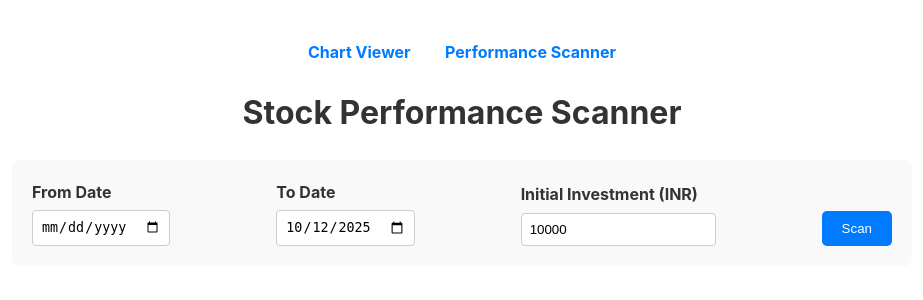
After one commit to mail2satya/backtest, a Flask app: page /scanner in a window 1280 px wide. The commit adds this page. Shown: the top 300 px of the page, without its empty margins (178-1101 px from the left). Run offline with Flask 3, Linux system fonts and the light colour scheme; the visitor is signed in with stand-in values (Sample User, id 1).

Commit message:
Adds a new stock performance scanner to the web application.
This new feature allows users to analyze and rank stocks based on their performance over a specified time period. The scanner calculates the final value of an initial investment, including reinvested dividends, and the Compound Annual Growth Rate (CAGR) for each stock.

The implementation includes:
- A new backend function, `calculate_stock_performance`, to handle the analysis.
- A new `/scanner` route and `scanner.html` template for the user interface.
- A navigation link in the main application for easy access.

```diff
--- a/webapp/app.py
+++ b/webapp/app.py
@@ -203,5 +203,82 @@ def calculate_investment():
         "cagr": round(cagr * 100, 2)
     })
 
+@app.route('/scanner', methods=['GET', 'POST'])
+@login_required
+def scanner():
+    if request.method == 'POST':
+        from_date = request.form.get('from_date')
+        to_date = request.form.get('to_date')
+        investment_amount = float(request.form.get('investment_amount', 10000))
+
+        if not from_date or not to_date:
+            return render_template('scanner.html', error="Please select both a start and end date.")
+
+        results = calculate_stock_performance(investment_amount, from_date, to_date)
+        return render_template('scanner.html', results=results)
+
+    return render_template('scanner.html')
+
+def calculate_stock_performance(investment_amount, from_date, to_date):
+    """
+    Calculates the performance of all stocks over a given period,
+    reinvesting dividends.
+    """
+    conn = get_db_connection()
+    # Get all distinct stocks from the database
+    stocks = conn.execute("SELECT DISTINCT stock FROM merged_data").fetchall()
+
+    results = []
+
+    for stock_row in stocks:
+        symbol = stock_row['stock']
+        history = conn.execute(
+            "SELECT date, close, action_type, value FROM merged_data WHERE stock = ? AND date BETWEEN ? AND ? ORDER BY date",
+            (symbol, from_date, to_date)
+        ).fetchall()
+
+        if not history or not history[0]['close']:
+            continue
+
+        initial_price = history[0]['close']
+        shares = investment_amount / initial_price
+        cash = 0
+
+        for day in history:
+            action = day['action_type'].lower() if day['action_type'] else ''
+            if action == 'dividend' and day['value'] > 0:
+                cash += shares * day['value']
+
+            if cash > 0 and day['close'] > 0:
+                shares += cash / day['close']
+                cash = 0
+
+        final_price = history[-1]['close']
+        final_value = shares * final_price
+
+        start_dt = datetime.strptime(history[0]['date'], '%Y-%m-%d')
+        end_dt = datetime.strptime(history[-1]['date'], '%Y-%m-%d')
+        years = (end_dt - start_dt).days / 365.25
+        cagr = 0
+        if years > 0 and investment_amount > 0:
+            cagr = ((final_value / investment_amount) ** (1 / years)) - 1
+
+        results.append({
+            "stock": symbol,
+            "final_value": final_value,
+            "cagr": cagr * 100
+        })
+
+    conn.close()
+
+    # Sort results by final value in descending order
+    sorted_results = sorted(results, key=lambda x: x['final_value'], reverse=True)
+
+    # Add ranks
+    for i, result in enumerate(sorted_results):
+        result['rank'] = i + 1
+
+    return sorted_results
+
 if __name__ == '__main__':
     app.run(debug=True, port=5001)
--- /dev/null
+++ b/webapp/templates/scanner.html
@@ -0,0 +1,93 @@
+<!DOCTYPE html>
+<html lang="en">
+<head>
+    <meta charset="UTF-8">
+    <meta name="viewport" content="width=device-width, initial-scale=1.0">
+    <title>Stock Performance Scanner</title>
+    <style>
+        body { font-family: -apple-system, BlinkMacSystemFont, "Segoe UI", Roboto, Helvetica, Arial, sans-serif; margin: 40px auto; max-width: 900px; line-height: 1.6; color: #333; }
+        h1 { text-align: center; }
+        .nav { text-align: center; margin-bottom: 20px; }
+        .nav a { margin: 0 15px; text-decoration: none; color: #007bff; font-weight: bold; }
+        .form-container { background-color: #f9f9f9; padding: 20px; border-radius: 8px; margin-bottom: 20px; }
+        .form-container form { display: flex; justify-content: space-between; align-items: flex-end; }
+        .form-container .form-group { display: flex; flex-direction: column; }
+        .form-container label { margin-bottom: 5px; font-weight: bold; }
+        .form-container input { padding: 8px; border: 1px solid #ccc; border-radius: 4px; }
+        .form-container button { padding: 10px 20px; border: none; background-color: #007bff; color: white; border-radius: 5px; cursor: pointer; }
+        .form-container button:hover { background-color: #0056b3; }
+        .results-table { width: 100%; border-collapse: collapse; margin-top: 20px; }
+        .results-table th, .results-table td { border: 1px solid #ddd; padding: 10px; text-align: left; }
+        .results-table th { background-color: #f2f2f2; }
+        .loader { text-align: center; font-size: 18px; display: none; }
+        .error { color: red; text-align: center; }
+    </style>
+</head>
+<body>
+    <div class="nav">
+        <a href="{{ url_for('index') }}">Chart Viewer</a>
+        <a href="{{ url_for('scanner') }}">Performance Scanner</a>
+    </div>
+    <h1>Stock Performance Scanner</h1>
+
+    <div class="form-container">
+        <form id="scanner-form" method="POST">
+            <div class="form-group">
+                <label for="from_date">From Date</label>
+                <input type="date" id="from_date" name="from_date" value="{{ request.form.from_date }}" required>
+            </div>
+            <div class="form-group">
+                <label for="to_date">To Date</label>
+                <input type="date" id="to_date" name="to_date" value="{{ request.form.to_date }}" required>
+            </div>
+            <div class="form-group">
+                <label for="investment_amount">Initial Investment (INR)</label>
+                <input type="number" id="investment_amount" name="investment_amount" value="{{ request.form.investment_amount or 10000 }}" required>
+            </div>
+            <button type="submit">Scan</button>
+        </form>
+    </div>
+
+    <div id="loader" class="loader">
+        <p>Calculating... This might take a few moments.</p>
+    </div>
+
+    {% if error %}
+        <p class="error">{{ error }}</p>
+    {% endif %}
+
+    {% if results %}
+    <h2>Scan Results</h2>
+    <table class="results-table">
+        <thead>
+            <tr>
+                <th>Rank</th>
+                <th>Stock</th>
+                <th>Final Value (INR)</th>
+                <th>CAGR (%)</th>
+            </tr>
+        </thead>
+        <tbody>
+            {% for result in results %}
+            <tr>
+                <td>{{ result.rank }}</td>
+                <td>{{ result.stock }}</td>
+                <td>{{ "%.2f"|format(result.final_value) }}</td>
+                <td>{{ "%.2f"|format(result.cagr) }}</td>
+            </tr>
+            {% endfor %}
+        </tbody>
+    </table>
+    {% endif %}
+
+    <script>
+        document.getElementById('scanner-form').addEventListener('submit', function() {
+            document.getElementById('loader').style.display = 'block';
+        });
+        // Set default 'To Date' to today
+        if (!document.getElementById('to_date').value) {
+            document.getElementById('to_date').value = new Date().toISOString().split('T')[0];
+        }
+    </script>
+</body>
+</html>
```
Also changed, not shown: webapp/templates/index.html (+9 -3 lines), merge_data.sqlite.
